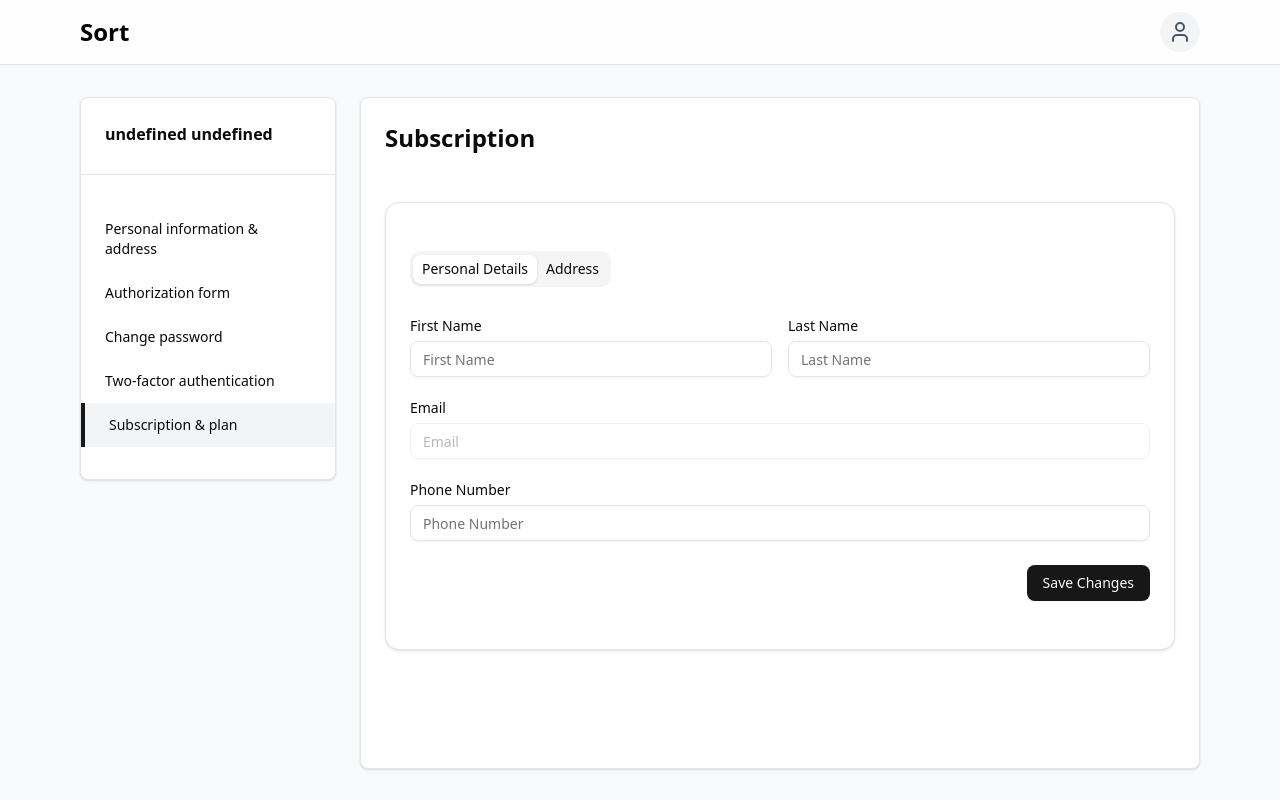
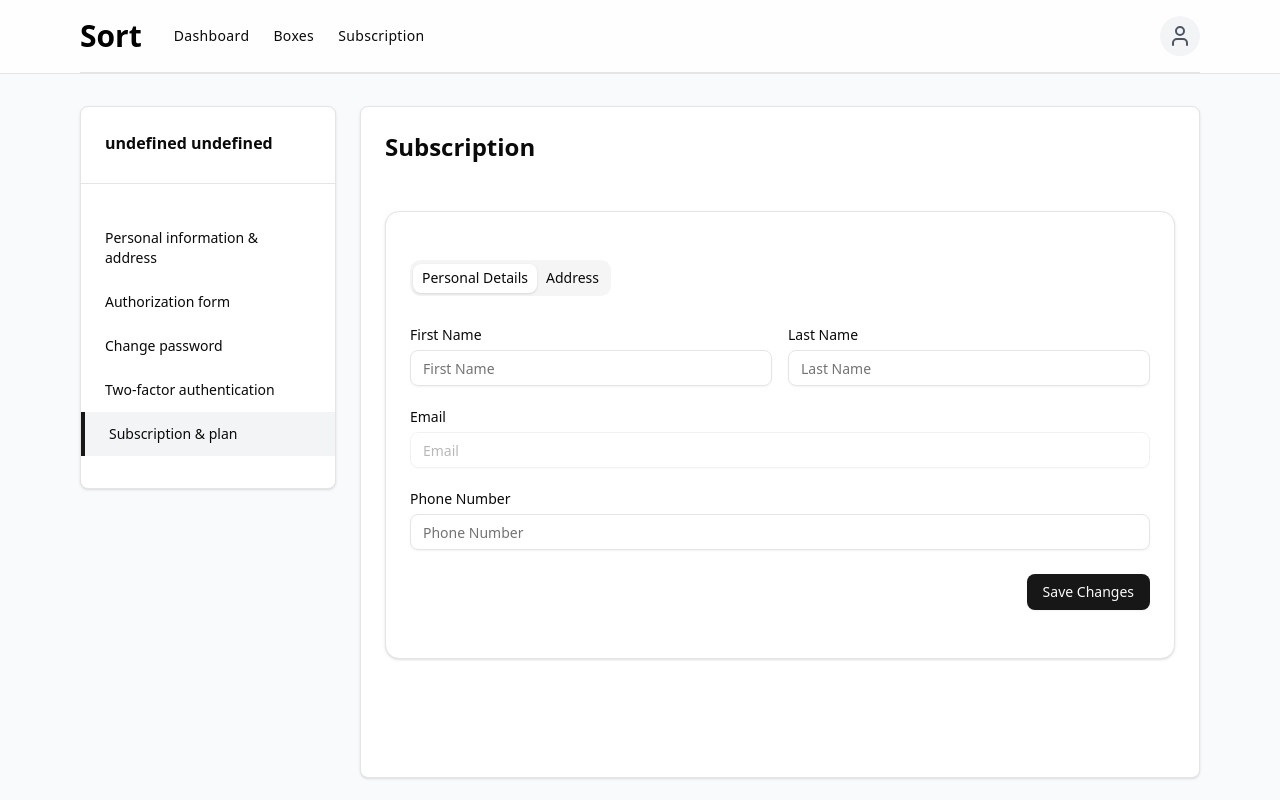
Before and after one commit to sandroJayas/sort-ui, a Next.js app: page /profile/subscription in a window 1280 px wide. Built offline with nearby package versions, Linux system fonts and the light colour scheme; no server answers.

Commit message:
Add new pages in navbar

```diff
--- /dev/null
+++ b/app/boxes/page.tsx
@@ -0,0 +1,34 @@
+"use client";
+
+import { DashboardNavbar } from "@/components/dashboard/Navbar";
+import BoxCard from "@/components/dashboard/BoxCard";
+import Header from "@/components/dashboard/Header";
+import { useUserBoxes } from "@/hooks/useUserBoxes";
+import React, { useEffect } from "react";
+import { toast } from "sonner";
+import LoadingSpinner from "@/components/ui/LoadingSpinner";
+
+export default function BoxesPage() {
+  const { data: boxes, isLoading, error } = useUserBoxes();
+
+  useEffect(() => {
+    if (error) {
+      toast.error(error?.name, {
+        description: error?.message,
+      });
+    }
+  }, [error]);
+
+  if (isLoading) {
+    return <LoadingSpinner />;
+  }
+  return (
+    <>
+      <DashboardNavbar />
+      <div className="container mx-auto px-4 py-8 max-w-6xl">
+        <Header />
+        {boxes ? boxes.map((box) => <BoxCard key={box.id} box={box} />) : null}
+      </div>
+    </>
+  );
+}
--- a/app/dashboard/page.tsx
+++ b/app/dashboard/page.tsx
@@ -1,34 +1,11 @@
-"use client";
-
 import { DashboardNavbar } from "@/components/dashboard/Navbar";
-import BoxCard from "@/components/dashboard/BoxCard";
-import Header from "@/components/dashboard/Header";
-import { useUserBoxes } from "@/hooks/useUserBoxes";
-import React, { useEffect } from "react";
-import { toast } from "sonner";
-import LoadingSpinner from "@/components/ui/LoadingSpinner";
+import React from "react";
 
 export default function DashboardPage() {
-  const { data: boxes, isLoading, error } = useUserBoxes();
-
-  useEffect(() => {
-    if (error) {
-      toast.error(error?.name, {
-        description: error?.message,
-      });
-    }
-  }, [error]);
-
-  if (isLoading) {
-    return <LoadingSpinner />;
-  }
   return (
     <>
       <DashboardNavbar />
-      <div className="container mx-auto px-4 py-8 max-w-6xl">
-        <Header />
-        {boxes ? boxes.map((box) => <BoxCard key={box.id} box={box} />) : null}
-      </div>
+      <div className="container mx-auto px-4 py-8 max-w-6xl"></div>
     </>
   );
 }
--- a/components/dashboard/BoxCard.tsx
+++ b/components/dashboard/BoxCard.tsx
@@ -154,7 +154,15 @@ const BoxCard = ({ box }: { box: Box }) => {
         </div>
 
         <div className="pt-4 border-t border-gray-200 dark:border-gray-700 mt-6">
-          <Button variant="link" className="text-blue-600 p-0 h-auto">
+          <Button
+            variant="link"
+            className="text-blue-600 p-0 h-auto"
+            disabled={
+              box.status === "stored" ||
+              box.status === "disposed" ||
+              box.status === "pending_pickup"
+            }
+          >
             Cancel Order
           </Button>
         </div>
--- a/components/dashboard/Header.tsx
+++ b/components/dashboard/Header.tsx
@@ -1,5 +1,5 @@
 import React from "react";
-import { Search } from "lucide-react";
+import { PlusIcon, Search } from "lucide-react";
 import { Input } from "@/components/ui/input";
 import { Button } from "@/components/ui/button";
 import {
@@ -24,10 +24,11 @@ const Header = () => {
               placeholder="Search all boxes"
             />
           </div>
-          <Button>Search Boxes</Button>
+          <Button variant={"outline"}>Search Boxes</Button>
         </div>
       </div>
-      <div className="flex items-center gap-4 mb-4">
+      <div className="grid md:flex md:justify-between md:items-center gap-4 mb-4">
+        <div className={"flex items-center gap-4 mb-4"}>
           <div className="text-sm font-medium">
             <span className="font-bold">1 box</span> updated in
           </div>
@@ -44,6 +45,11 @@ const Header = () => {
             </SelectContent>
           </Select>
         </div>
+        <Button size={"lg"}>
+          <PlusIcon />
+          Store Boxes
+        </Button>
+      </div>
     </>
   );
 };
--- a/components/dashboard/Navbar.tsx
+++ b/components/dashboard/Navbar.tsx
@@ -1,7 +1,7 @@
 "use client";
 
 import { SortLogo } from "../home/SortLogo";
-import { User } from "lucide-react";
+import { Menu, User } from "lucide-react";
 import React from "react";
 import {
   Drawer,
@@ -36,10 +36,31 @@ export function DashboardNavbar() {
   return (
     <nav className="top-0 left-0 right-0 z-50 bg-white/80 backdrop-blur-sm border-b">
       <div className="container mx-auto px-4 max-w-6xl">
-        <div className="flex items-center justify-between h-16">
+        <div className="flex items-center justify-between py-4 border-b">
           {/* Logo */}
-          <SortLogo />
-
+          <div className={"flex items-center gap-8"}>
+            <SortLogo />
+            <div className="hidden md:flex items-center gap-6">
+              <Link
+                href="/dashboard"
+                className="text-sm hover:text-primary transition-colors space-x-5 tracking-wide"
+              >
+                Dashboard
+              </Link>
+              <Link
+                href="/boxes"
+                className="text-sm hover:text-primary transition-colors tracking-wide"
+              >
+                Boxes
+              </Link>
+              <Link
+                href="/subscription"
+                className="text-sm hover:text-primary transition-colors tracking-wide"
+              >
+                Subscription
+              </Link>
+            </div>
+          </div>
           {/* Desktop Menu */}
           <DropdownMenu>
             <DropdownMenuTrigger>
@@ -69,12 +90,11 @@ export function DashboardNavbar() {
               </DropdownMenuItem>
             </DropdownMenuContent>
           </DropdownMenu>
-
           {/* Mobile Menu */}
           <Drawer open={open} onOpenChange={setOpen}>
             <DrawerTrigger asChild>
               <div className="w-10 h-10 bg-gray-100 rounded-full overflow-hidden flex items-center justify-center md:hidden">
-                <User className="w-6 h-6 text-gray-600" />
+                <Menu className="w-6 h-6 text-gray-600" />
               </div>
             </DrawerTrigger>
             <DrawerContent>
@@ -88,6 +108,30 @@ export function DashboardNavbar() {
                   onClick={() => setOpen(false)}
                 >
                   Profile
+                </Link>
+                <Separator />
+                <Link
+                  href="/dashboard"
+                  className="text-gray-600 hover:text-black transition-colors h-18 content-center"
+                  onClick={() => setOpen(false)}
+                >
+                  Dashboard
+                </Link>
+                <Separator />
+                <Link
+                  href="/boxes"
+                  className="text-gray-600 hover:text-black transition-colors h-18 content-center"
+                  onClick={() => setOpen(false)}
+                >
+                  Boxes
+                </Link>
+                <Separator />
+                <Link
+                  href=""
+                  className="text-gray-600 hover:text-black transition-colors h-18 content-center"
+                  onClick={() => setOpen(false)}
+                >
+                  Subscription
                 </Link>
                 <Separator />
                 <Link
--- a/components/dashboard/NextStepDialog.tsx
+++ b/components/dashboard/NextStepDialog.tsx
@@ -28,8 +28,8 @@ const NextStepDialogButton = ({
   };
   return (
     <Dialog open={open} onOpenChange={setOpen}>
-      <DialogTrigger>
-        <Button disabled={isPending}>
+      <DialogTrigger asChild>
+        <Button disabled={isPending} className={"w-full"}>
           {isPending
             ? "Updating..."
             : option === "in_transit"
--- a/components/dashboard/ShipmentTracker.tsx
+++ b/components/dashboard/ShipmentTracker.tsx
@@ -90,8 +90,8 @@ const ShipmentTracker = ({
             const isCurrent = index === currentStatusIndex;
 
             return (
-              <>
               <div
+                key={index}
                 className={cn(
                   "flex flex-col items-center cursor-pointer group",
                   "focus:outline-none focus-visible:ring-2 focus-visible:ring-offset-2 focus-visible:ring-ring",
@@ -123,7 +123,6 @@ const ShipmentTracker = ({
                   {step.label}
                 </div>
               </div>
-              </>
             );
           })}
         </div>
--- a/components/home/SortLogo.tsx
+++ b/components/home/SortLogo.tsx
@@ -2,7 +2,7 @@ import Link from "next/link";
 
 export function SortLogo() {
   return (
-    <Link href="/dashboard" className="text-2xl font-bold text-black">
+    <Link href="/dashboard" className="text-3xl font-bold text-black">
       Sort
     </Link>
   );
```
Lines whose indentation alone changed are shown as unchanged.
